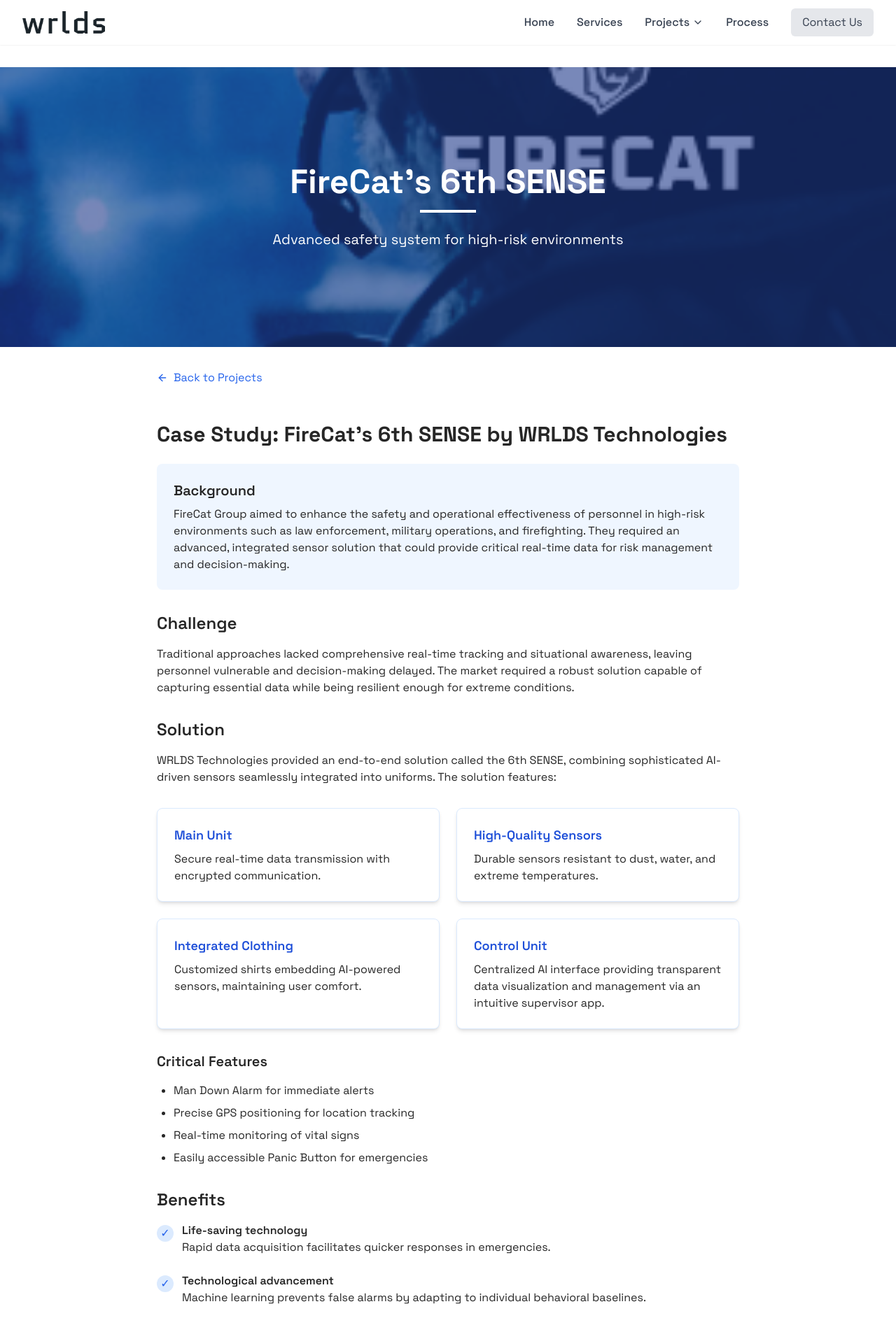
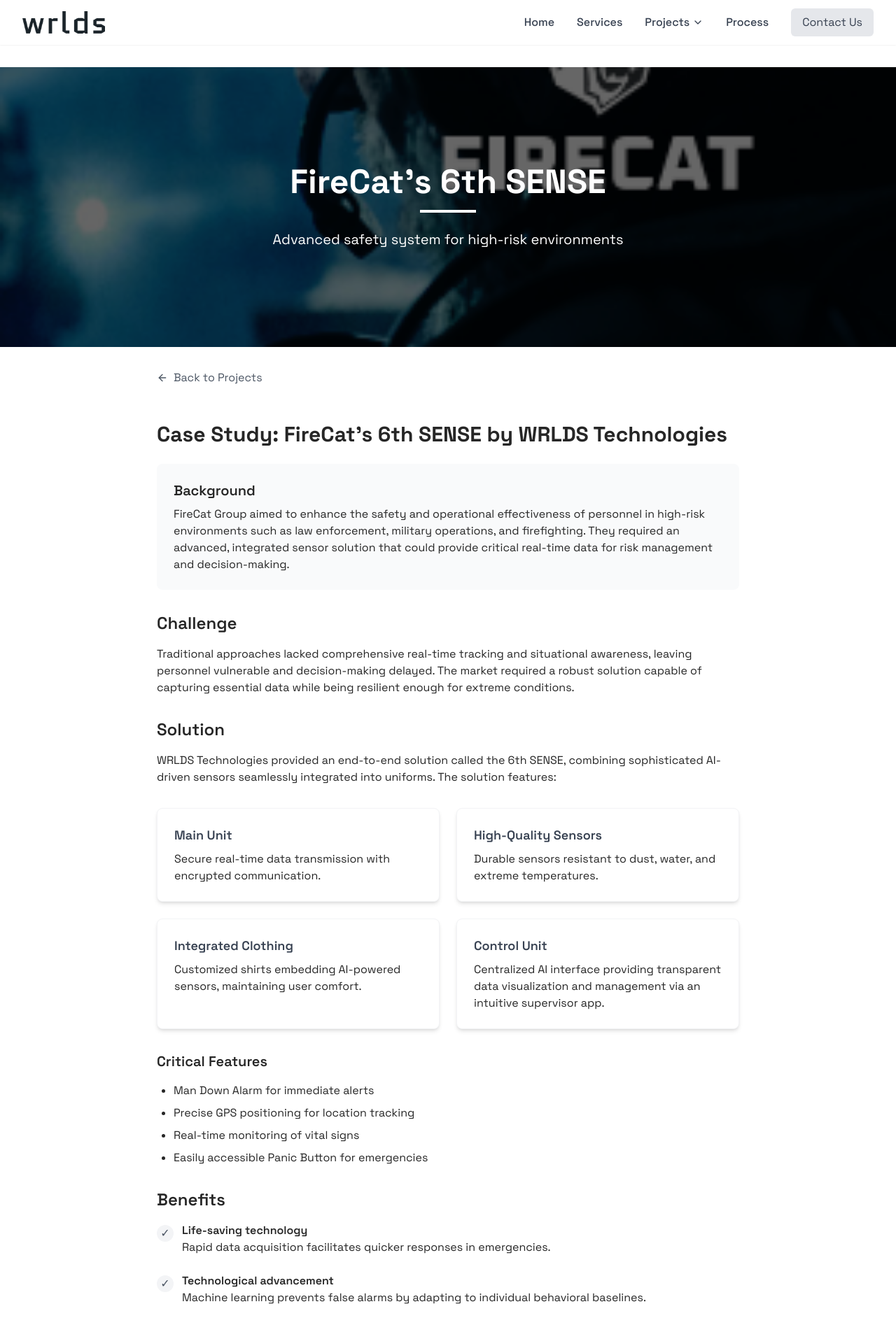
Before and after one commit to zgh-lab/tc-web-plan-2-79, a React (Vite) app: page /projects/firecat in a window 1280 px wide. Shown: the top 1894 px of the page at 70% size. Built offline with nearby package versions, Linux system fonts and the light colour scheme.

Commit message:
Refactor: Apply black and white theme
- Updated color scheme to black and white.
- Modified hero image and project sections.
- Adjusted FireCat page styling.
- Fixed navigation to top of page on "Read More" click.

```diff
--- a/src/components/Hero.tsx
+++ b/src/components/Hero.tsx
@@ -39,12 +39,12 @@ const Hero = () => {
         {/* Background Image with black fade overlay */}
         <div className="absolute inset-0 bg-black w-full">
           <img
-            src="/lovable-uploads/11e92b89-ed02-453a-9888-56cd91807f2d.png"
+            src="/lovable-uploads/4bfa0d71-3ed2-4693-90b6-35142468907f.png"
             alt="WRLDS Technologies Connected People"
             className={`w-full h-full object-cover opacity-70 grayscale ${isMobile ? 'object-right' : 'object-center'}`}
           />
           {/* Black fade overlay - positioned at the bottom */}
-          <div className="absolute inset-0 bg-gradient-to-b from-black/70 to-black"></div>
+          <div className="absolute inset-0 bg-gradient-to-b from-black/70 via-black/60 to-white"></div>
         </div>
 
         <div className="banner-overlay bg-transparent pt-28 md:pt-28 w-full">
--- a/src/pages/FireCatProject.tsx
+++ b/src/pages/FireCatProject.tsx
@@ -4,8 +4,14 @@ import { ArrowLeft } from 'lucide-react';
 import { Link } from 'react-router-dom';
 import Navbar from '@/components/Navbar';
 import Footer from '@/components/Footer';
+import { useEffect } from 'react';
 
 const FireCatProject = () => {
+  // Ensure page scrolls to top when component mounts
+  useEffect(() => {
+    window.scrollTo(0, 0);
+  }, []);
+
   return (
     <div className="min-h-screen bg-white">
       <Navbar />
@@ -13,14 +19,14 @@ const FireCatProject = () => {
       <div className="pt-24 pb-16">
         {/* Hero Section */}
         <div
-          className="relative w-full h-[40vh] md:h-[50vh] bg-blue-900 overflow-hidden"
+          className="relative w-full h-[40vh] md:h-[50vh] bg-black overflow-hidden"
           style={{
             backgroundImage: "url('/lovable-uploads/5ca619e6-2139-4879-9b3c-94777ab85e2a.png')",
             backgroundSize: 'cover',
             backgroundPosition: 'center'
           }}
         >
-          <div className="absolute inset-0 bg-blue-900/60"></div>
+          <div className="absolute inset-0 bg-black/60"></div>
           <div className="absolute inset-0 flex flex-col items-center justify-center text-white p-4">
             <motion.h1
               className="text-4xl md:text-5xl font-bold mb-4 text-center"
@@ -49,7 +55,7 @@ const FireCatProject = () => {
 
         {/* Back Button */}
         <div className="w-full max-w-4xl mx-auto px-6 md:px-8 mt-8">
-          <Link to="/#projects" className="inline-flex items-center text-blue-600 hover:text-blue-800 transition-colors">
+          <Link to="/#projects" className="inline-flex items-center text-gray-600 hover:text-gray-800 transition-colors">
             <ArrowLeft className="mr-2 h-4 w-4" />
             <span>Back to Projects</span>
           </Link>
@@ -65,7 +71,7 @@ const FireCatProject = () => {
           >
             <h2 className="text-3xl font-bold mb-6">Case Study: FireCat's 6th SENSE by WRLDS Technologies</h2>
 
-            <div className="bg-blue-50 p-6 rounded-lg mb-8">
+            <div className="bg-gray-50 p-6 rounded-lg mb-8">
               <h3 className="text-xl font-semibold mb-2">Background</h3>
               <p>
                 FireCat Group aimed to enhance the safety and operational effectiveness of personnel in high-risk
@@ -88,23 +94,23 @@ const FireCatProject = () => {
             </p>
 
             <div className="grid md:grid-cols-2 gap-6 my-8">
-              <div className="bg-white shadow-md rounded-lg p-6 border border-blue-100">
-                <h4 className="text-lg font-semibold mb-2 text-blue-700">Main Unit</h4>
+              <div className="bg-white shadow-md rounded-lg p-6 border border-gray-100">
+                <h4 className="text-lg font-semibold mb-2 text-gray-700">Main Unit</h4>
                 <p>Secure real-time data transmission with encrypted communication.</p>
               </div>
 
-              <div className="bg-white shadow-md rounded-lg p-6 border border-blue-100">
-                <h4 className="text-lg font-semibold mb-2 text-blue-700">High-Quality Sensors</h4>
+              <div className="bg-white shadow-md rounded-lg p-6 border border-gray-100">
+                <h4 className="text-lg font-semibold mb-2 text-gray-700">High-Quality Sensors</h4>
                 <p>Durable sensors resistant to dust, water, and extreme temperatures.</p>
               </div>
 
-              <div className="bg-white shadow-md rounded-lg p-6 border border-blue-100">
-                <h4 className="text-lg font-semibold mb-2 text-blue-700">Integrated Clothing</h4>
+              <div className="bg-white shadow-md rounded-lg p-6 border border-gray-100">
+                <h4 className="text-lg font-semibold mb-2 text-gray-700">Integrated Clothing</h4>
                 <p>Customized shirts embedding AI-powered sensors, maintaining user comfort.</p>
               </div>
 
-              <div className="bg-white shadow-md rounded-lg p-6 border border-blue-100">
-                <h4 className="text-lg font-semibold mb-2 text-blue-700">Control Unit</h4>
+              <div className="bg-white shadow-md rounded-lg p-6 border border-gray-100">
+                <h4 className="text-lg font-semibold mb-2 text-gray-700">Control Unit</h4>
                 <p>Centralized AI interface providing transparent data visualization and management via an intuitive supervisor app.</p>
               </div>
             </div>
@@ -120,7 +126,7 @@ const FireCatProject = () => {
             <h3 className="text-2xl font-semibold mb-4 mt-8">Benefits</h3>
             <div className="space-y-6 mb-8">
               <div className="flex items-start">
-                <div className="flex-shrink-0 h-6 w-6 rounded-full bg-blue-100 flex items-center justify-center text-blue-600 mr-3 mt-1">✓</div>
+                <div className="flex-shrink-0 h-6 w-6 rounded-full bg-gray-100 flex items-center justify-center text-gray-600 mr-3 mt-1">✓</div>
                 <div>
                   <h4 className="font-semibold">Life-saving technology</h4>
                   <p>Rapid data acquisition facilitates quicker responses in emergencies.</p>
@@ -128,7 +134,7 @@ const FireCatProject = () => {
               </div>
 
               <div className="flex items-start">
-                <div className="flex-shrink-0 h-6 w-6 rounded-full bg-blue-100 flex items-center justify-center text-blue-600 mr-3 mt-1">✓</div>
+                <div className="flex-shrink-0 h-6 w-6 rounded-full bg-gray-100 flex items-center justify-center text-gray-600 mr-3 mt-1">✓</div>
                 <div>
                   <h4 className="font-semibold">Technological advancement</h4>
                   <p>Machine learning prevents false alarms by adapting to individual behavioral baselines.</p>
@@ -136,7 +142,7 @@ const FireCatProject = () => {
               </div>
 
               <div className="flex items-start">
-                <div className="flex-shrink-0 h-6 w-6 rounded-full bg-blue-100 flex items-center justify-center text-blue-600 mr-3 mt-1">✓</div>
+                <div className="flex-shrink-0 h-6 w-6 rounded-full bg-gray-100 flex items-center justify-center text-gray-600 mr-3 mt-1">✓</div>
                 <div>
                   <h4 className="font-semibold">Long-lasting and secure</h4>
                   <p>Durable hardware with a 7-10 year lifespan, robust encryption, and full GDPR compliance.</p>
@@ -144,7 +150,7 @@ const FireCatProject = () => {
               </div>
 
               <div className="flex items-start">
-                <div className="flex-shrink-0 h-6 w-6 rounded-full bg-blue-100 flex items-center justify-center text-blue-600 mr-3 mt-1">✓</div>
+                <div className="flex-shrink-0 h-6 w-6 rounded-full bg-gray-100 flex items-center justify-center text-gray-600 mr-3 mt-1">✓</div>
                 <div>
                   <h4 className="font-semibold">Easy Maintenance</h4>
                   <p>Sensors are fully washable and require minimal maintenance.</p>
@@ -152,7 +158,7 @@ const FireCatProject = () => {
               </div>
 
               <div className="flex items-start">
-                <div className="flex-shrink-0 h-6 w-6 rounded-full bg-blue-100 flex items-center justify-center text-blue-600 mr-3 mt-1">✓</div>
+                <div className="flex-shrink-0 h-6 w-6 rounded-full bg-gray-100 flex items-center justify-center text-gray-600 mr-3 mt-1">✓</div>
                 <div>
                   <h4 className="font-semibold">User-Friendly</h4>
                   <p>Plug & Play installation within three minutes, providing 12-20 hours of continuous operation per charge.</p>
```
Also changed, not shown: src/components/Projects.tsx (+21 -15 lines), public/lovable-uploads/4bfa0d71-3ed2-4693-90b6-35142468907f.png (added).
